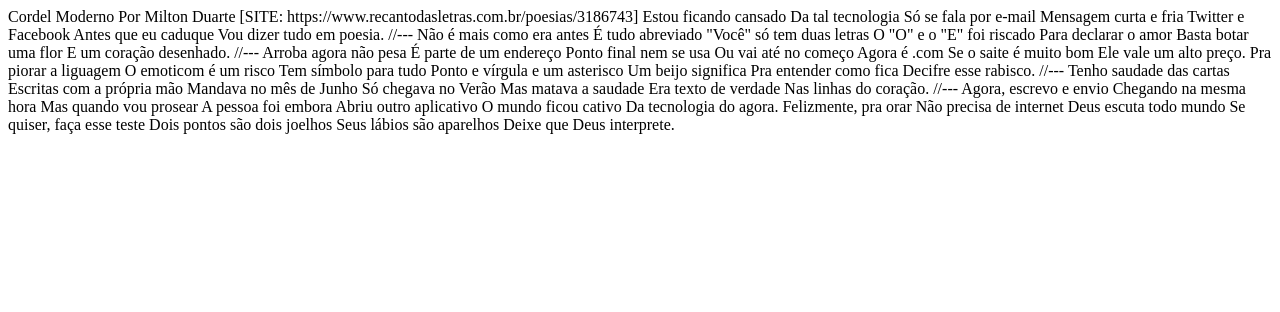
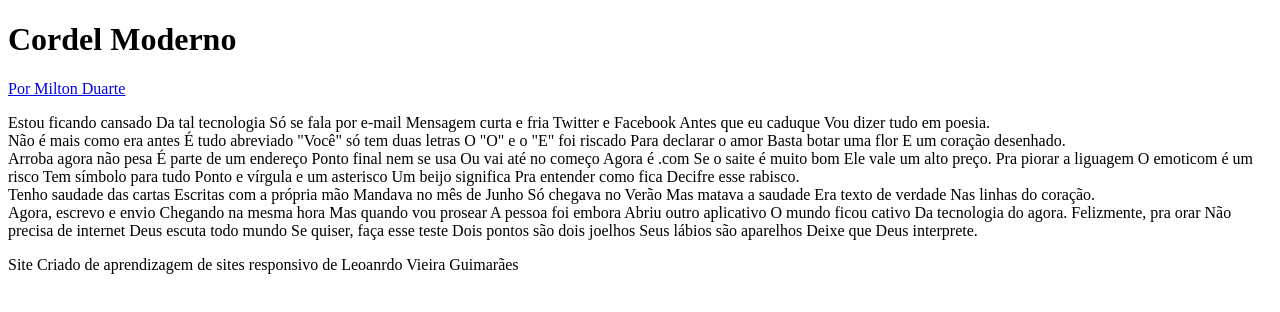
Before and after one commit to LeonardoVieiraGuimaraes/projetoCompleto, a plain HTML site: page index.html in a window 1280 px wide. Drawn offline with Linux system fonts and the light colour scheme.

Commit message:
Update index.html

```diff
--- a/index.html
+++ b/index.html
@@ -5,20 +5,24 @@
     <meta charset="UTF-8">
     <meta http-equiv="X-UA-Compatible" content="IE=edge">
     <meta name="viewport" content="width=device-width, initial-scale=1.0">
-    <title>Document</title>
+    <title>Cordel Moderno</title>
 </head>
 
 <body>
 
     <header>
+        <h1>Cordel Moderno</h1>
+
+        <p>
+            <a href="https://www.recantodasletras.com.br/poesias/3186743">Por Milton Duarte</a>
+        </p>
+
 
     </header>
     <main>
+        <article>
 
-        Cordel Moderno
-        Por Milton Duarte
-        [SITE: https://www.recantodasletras.com.br/poesias/3186743]
-
+            <section>
                 Estou ficando cansado
                 Da tal tecnologia
                 Só se fala por e-mail
@@ -26,9 +30,11 @@
                 Twitter e Facebook
                 Antes que eu caduque
                 Vou dizer tudo em poesia.
+            </section>
 
-        //---
 
+
+            <section>
                 Não é mais como era antes
                 É tudo abreviado
                 "Você" só tem duas letras
@@ -36,9 +42,11 @@
                 Para declarar o amor
                 Basta botar uma flor
                 E um coração desenhado.
+            </section>
 
-        //---
 
+
+            <section>
                 Arroba agora não pesa
                 É parte de um endereço
                 Ponto final nem se usa
@@ -46,7 +54,6 @@
                 Agora é .com
                 Se o saite é muito bom
                 Ele vale um alto preço.
-
                 Pra piorar a liguagem
                 O emoticom é um risco
                 Tem símbolo para tudo
@@ -54,8 +61,10 @@
                 Um beijo significa
                 Pra entender como fica
                 Decifre esse rabisco.
+            </section>
 
-        //---
+
+            <section>
 
                 Tenho saudade das cartas
                 Escritas com a própria mão
@@ -64,9 +73,10 @@
                 Mas matava a saudade
                 Era texto de verdade
                 Nas linhas do coração.
+            </section>
 
-        //---
 
+            <section>
                 Agora, escrevo e envio
                 Chegando na mesma hora
                 Mas quando vou prosear
@@ -74,7 +84,6 @@
                 Abriu outro aplicativo
                 O mundo ficou cativo
                 Da tecnologia do agora.
-
                 Felizmente, pra orar
                 Não precisa de internet
                 Deus escuta todo mundo
@@ -82,8 +91,17 @@
                 Dois pontos são dois joelhos
                 Seus lábios são aparelhos
                 Deixe que Deus interprete.
+            </section>
+
+        </article>
+
 
     </main>
+
+    <footer>
+        <p>Site Criado de aprendizagem de sites responsivo de Leoanrdo Vieira Guimarães</p>
+
+    </footer>
 </body>
 
 </html>
```
Lines whose indentation alone changed are shown as unchanged.
